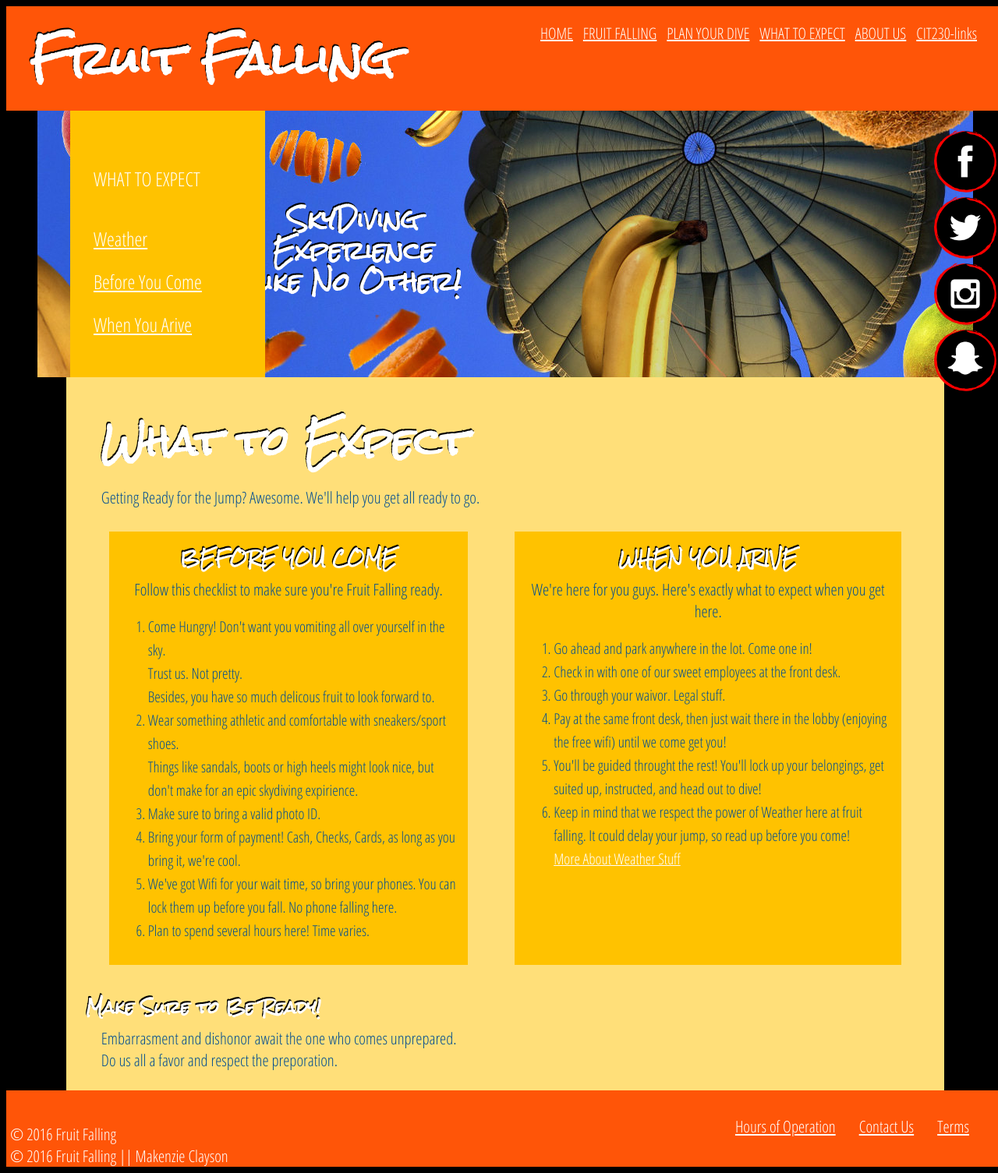
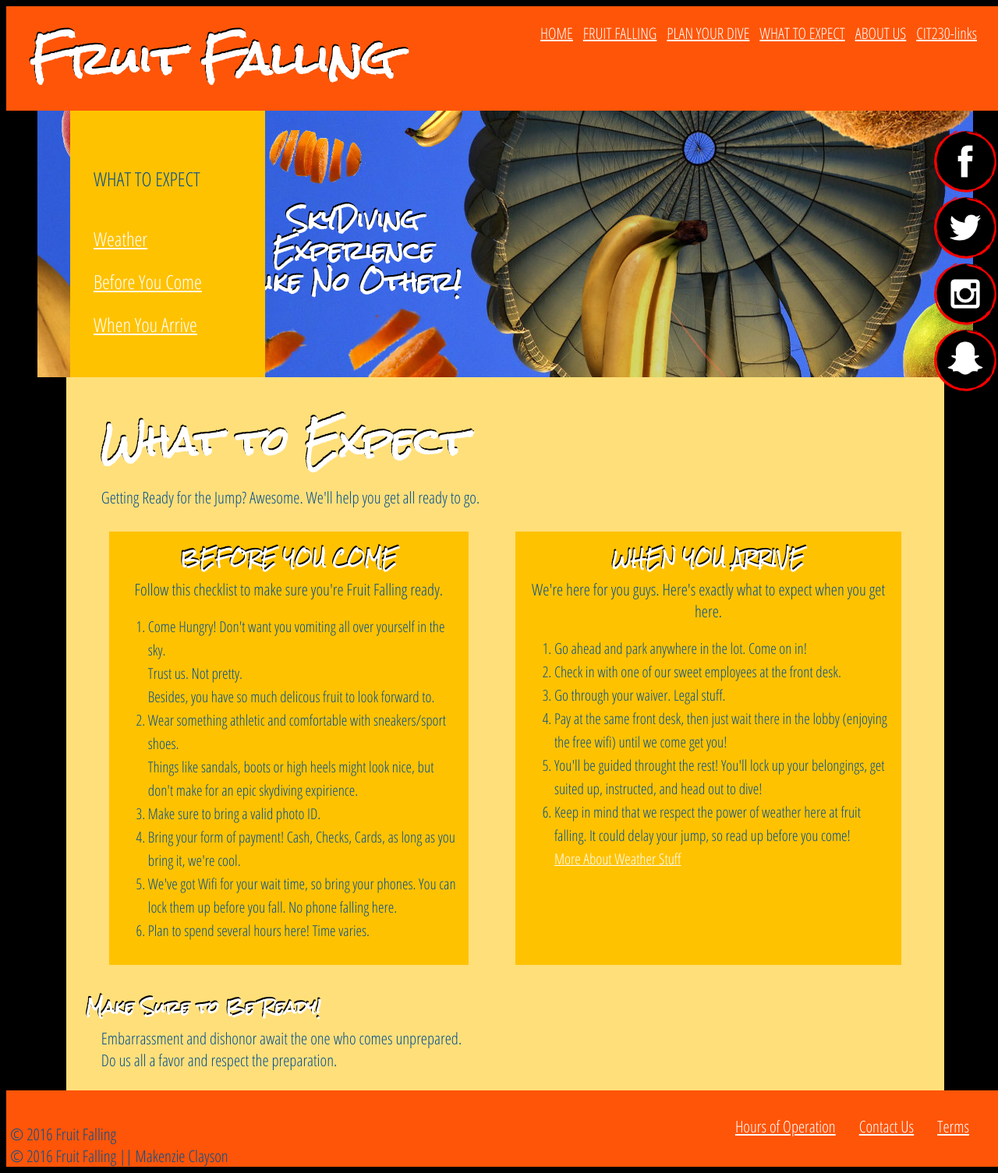
Before and after one commit to Productzziejo/Productzziejo.github.io, a PHP site: page /indv-website/expect/expect.html in a window 1280 px wide. Shown: the whole page at 78% size. Run offline with PHP 8.4, Linux system fonts and the light colour scheme.

Commit message:
mobile and grammer

```diff
--- a/cit230/css/indv-styles.css
+++ b/cit230/css/indv-styles.css
@@ -15,7 +15,7 @@ html {}
 
 body {
     width: 100%;
-    color: white;
+    color: #044f91;
     background-color: black;
     font-family: 'Open Sans Condensed', sans-serif;
 }
@@ -157,11 +159,10 @@ section {
     padding: 25px;
 }
 
-.secpage > p,
-h4,
-h3 {
+.secpage > p {
     color: #044f91;
     padding-left: 20px;
+
 }
 
 .secpage > figure {
@@ -194,10 +192,11 @@ p {
     font-family: 'Open Sans Condensed', sans-serif;
     font-size: 1.3em;
     margin: 0px;
+    color:
 }
 
 section p {
-    color: #044f91
+    color: #044f91;
 }
 
 h1 {
--- a/indv-website/about-us/contact-us.html
+++ b/indv-website/about-us/contact-us.html
@@ -85,7 +85,7 @@
             <br>Comments Concerning Falling?
             <br>Concerns About Fruit?
             <br>We're full of costomer service at our office. Call us with questions, no worries!
-            <br> We'll get back you you real quick.
+            <br> We'll get back to you real quick.
         </p>
 
         <br>
--- a/indv-website/dive-opt /fine-diving.html
+++ b/indv-website/dive-opt /fine-diving.html
@@ -71,9 +71,9 @@
 
         <figure> <img src="../../images/fine-diving.jpg" alt="skydiver eating bannana"></figure>
         <h2>We Meet <em>ALL</em> Your Snack Needs</h2>
-        <p>Skydiving really cant get much better, but...
+        <p>Skydiving really can't get much better, but...
             <br> have you ever been up there, enjoying the views but couldn't drop the nagging thought:
-            <br> “man, I could really use a snack...”
+            <br> “Man, I could really use a snack...”
             <br> Well, we don’t want anything to keep you from enjoying your experience.</p>
 
         <h2>EAT WHILE YOU DIVE</h2>
--- a/indv-website/dive-opt /fruit-chutes.html
+++ b/indv-website/dive-opt /fruit-chutes.html
@@ -80,11 +80,11 @@
         <br>
         <section>
             <h2>How it Works</h2>
-            <p>You jump out of the plane and get settled in your dive. Once you’re ready, one of your divine assistants will release the fruit. Watch as some fruits fall at different speeds, fill your beautiful views with some of your favorite fruits falling to their demise. You will have the opportunity to release the fruits parachutes, slowing their fall when you do, until, finally, the fruit will be dropped from their parachutes and let free.</p>
+            <p>You jump out of the plane and get settled in your dive. Once you’re ready, one of your diving assistants will release the fruit. Watch as some fruits fall at different speeds, fill your beautiful views with some of your favorite fruits falling to their demise. You will have the opportunity to release the fruits parachutes, slowing their fall when you do, until, finally, the fruit will be dropped from their parachutes and let free.</p>
 
             <h2>Why it’s Awesome</h2>
             <p>Spend your last moments of falling filled with the satisfaction that comes from watching fruit crash on the ground below at great speeds, all from your perfect viewpoint in the sky.
-                <br> The beauty and awesome explosions of fruit chunks and juices would impress any diver, fruit-loveing or not.</p>
+                <br> The beauty and awesome explosions of fruit chunks and juices would impress any diver, fruit-loving or not.</p>
 
             <h2>Browse Our <a href="menu.html">Menu</a></h2>
             <p>
--- a/indv-website/dive-opt /fruit-friends.html
+++ b/indv-website/dive-opt /fruit-friends.html
@@ -68,8 +68,8 @@
         <figure> <img src="../../images/fruit-friends.jpg" alt="fruits with parachutes in sky"></figure>
 
         <h2>What are Fruit Friends?</h2>
-        <p> Skydiving clearlyis more fun than anything else to do,
-            <br> but we will say this, sometimes it can feel a little lonely.
+        <p> Skydiving clearly is more fun than anything else to do,
+            <br> but we will say this: sometimes it can feel a little lonely.
             <br> Except your instructor. They're cool but you just met!
             <br> You're all alone. Or are you?
             <br> If you are one to get lonely easily, we have your solution!
--- a/indv-website/dive-opt /sweet-samurai-skydives.html
+++ b/indv-website/dive-opt /sweet-samurai-skydives.html
@@ -85,7 +85,7 @@
         <br>
         <section>
             <h2>How it Works</h2>
-            <p>In this new and exciting thrill of epic proportions, you will get to fulfill your dreams of becoming a literal fruit ninja, while falling from the sky. As part of our most intricate falling experience, you will dive along with 5 expert divers. These professional skydivers, dressed in their samurai best, will fill the position of your fruit- foes, who throw fruit at you with all their might. Your task? Protect yourself and your diving instructor (consider him/her your damsel in destress) from these delicious attacks. Slice, Dice, destroy, mince if you want, with your provided samurai sword. After the fruit-foes retreat, defeated, you will decent victories, upon the remains of these fruit attacks.</p>
+            <p>In this new and exciting thrill of epic proportions, you will get to fulfill your dreams of becoming a literal fruit ninja, while falling from the sky. As part of our most intricate falling experience, you will dive along with 5 expert divers. These professional skydivers, dressed in their samurai best, will fill the position of your fruit- foes, who throw fruit at you with all their might. Your task? Protect yourself and your diving instructor (consider him/her your damsel in destress) from these delicious attacks. Slice, dice, destroy, mince if you want, with your provided samurai sword. After the fruit-foes retreat, defeated, you will descend victorious, upon the remains of these fruit attacks.</p>
 
             <h2>Why it’s Awesome</h2>
             <p>Uh... Need we say more?</p>
--- a/indv-website/expect/expect.html
+++ b/indv-website/expect/expect.html
@@ -58,7 +58,7 @@
                 <br>
                 <li><a href="https://productzziejo.github.io/indv-website/expect/weather.html">Weather</a></li>
                 <li><a href="#come">Before You Come</a></li>
-                <li><a href="#come">When You Arive</a></li>
+                <li><a href="#come">When You Arrive</a></li>
 
             </ol>
         </div>
@@ -92,16 +92,16 @@
             <br>
 
             <section>
-                <h2> WHEN YOU ARIVE</h2>
+                <h2> WHEN YOU ARRIVE</h2>
             <p> We're here for you guys. Here's exactly what to expect when you get here. </p>
 
             <ol class="list">
-                <li>Go ahead and park anywhere in the lot. Come one in!</li>
+                <li>Go ahead and park anywhere in the lot. Come on in!</li>
                 <li>Check in with one of our sweet employees at the front desk. </li>
-                <li>Go through your waivor. Legal stuff. </li>
+                <li>Go through your waiver. Legal stuff. </li>
                 <li>Pay at the same front desk, then just wait there in the lobby (enjoying the free wifi) until we come get you!</li>
                 <li>You'll be guided throught the rest! You'll lock up your belongings, get suited up, instructed, and head out to dive! </li>
-                <li>Keep in mind that we respect the power of Weather here at fruit falling. It could delay your jump, so read up before you come!
+                <li>Keep in mind that we respect the power of weather here at fruit falling. It could delay your jump, so read up before you come!
                     <br>
                     <a href="weather.html">More About Weather Stuff</a></li>
             </ol>
@@ -109,8 +109,8 @@
         </div>
 
         <h2>Make Sure to Be Ready!</h2>
-        <p>Embarrasment and dishonor await the one who comes unprepared.
-            <br> Do us all a favor and respect the preporation. </p>
+        <p>Embarrassment and dishonor await the one who comes unprepared.
+            <br> Do us all a favor and respect the preparation. </p>
     </div>
 
 
--- a/indv-website/our-dives.html
+++ b/indv-website/our-dives.html
@@ -69,10 +69,8 @@
 </header>
 
     <div class="secpage">
-        <div class="bar">
             <h1>How Will <em>You</em> Dive?</h1>
             <p>We offer the most unique and thrilling skydiving options known to the history of skydiving! </p>
-        </div>
 
         <div class="mid">
             <section>
@@ -92,7 +90,7 @@
             </section>
 
             <section>
-                <h2><strong>Fruit 'Friends</strong> </h2>
+                <h2><strong>Fruit Friends</strong> </h2>
                 <p>Make a memory with a friend, hopefully they survive.</p>
                 <Br>
                 <a href="dive-opt%20/fruit-friends.html"><img src="../../images/fruit-friends.jpg" alt="a happy orange on a parachute"></a>
--- a/indv-website/plan/where.html
+++ b/indv-website/plan/where.html
@@ -75,9 +75,9 @@
 
         <h1>Where Will You Dive? </h1>
 
-        <p><em>ALRIGHT!</em> Let'g get your ultimate fruit falling location. </p>
+        <p><em>ALRIGHT!</em> Let's get your ultimate fruit falling location. </p>
         <p>Now, be careful, this is crucial.
-            <br> This choice will effect the look of your view, availability of local fruits, and availability to falling worthy weather.
+            <br> This choice will effect the look of your view, availability of local fruits, and availability to falling-worthy weather.
             <br> Here we go...</p>
 
         <br>
@@ -104,7 +104,7 @@
                     <h2><strong>Washington</strong> </h2>
                     <p>Grand views of the evergreen state that include endless trees, mountains and serenity. The clean, crisp air will make you feel alive in the northwest.
                         <br> Love apples? Washington has the largest selection of local, fresh apples that will make your mouth water. Also enjoy locally grown berries. (All tropical fruit options are imported.)
-                        <br> Dive in Western Washington’s best weather, between June 15th and September 10th </p>
+                        <br> Dive in Western Washington’s best weather, between June 15th and September 10th. </p>
                 </div>
 
             </section>
--- a/indv-website/schedule-your-dive.html
+++ b/indv-website/schedule-your-dive.html
@@ -84,11 +84,11 @@
 
 
         <p>Here's How It Works:
-            <br><strong>Where</strong> will you Dive?
+            <br><strong>Where</strong> will you dive?
             <br>Choose your ultimate location spot for your perfect views.
             <br><strong>When</strong> will you dive?
-            <br>Select the day your life truely begins.
-            <br><strong>How</strong> will you Dive? At last, you will proclaim your destiny by selecting your Fruit Falling Dive.
+            <br>Select the day your life truly begins.
+            <br><strong>How</strong> will you dive? At last, you will proclaim your destiny by selecting your Fruit Falling Dive.
             <br>Will you Snack? Dine? Destroy? Battle? This is where we find out. </p>
 
         <section>
```
Also changed, not shown: other parts of cit230/css/indv-styles.css (+50 -7 lines), index.html (+7 -7 lines), indv-website/expect/weather.html (+8 -5 lines).
